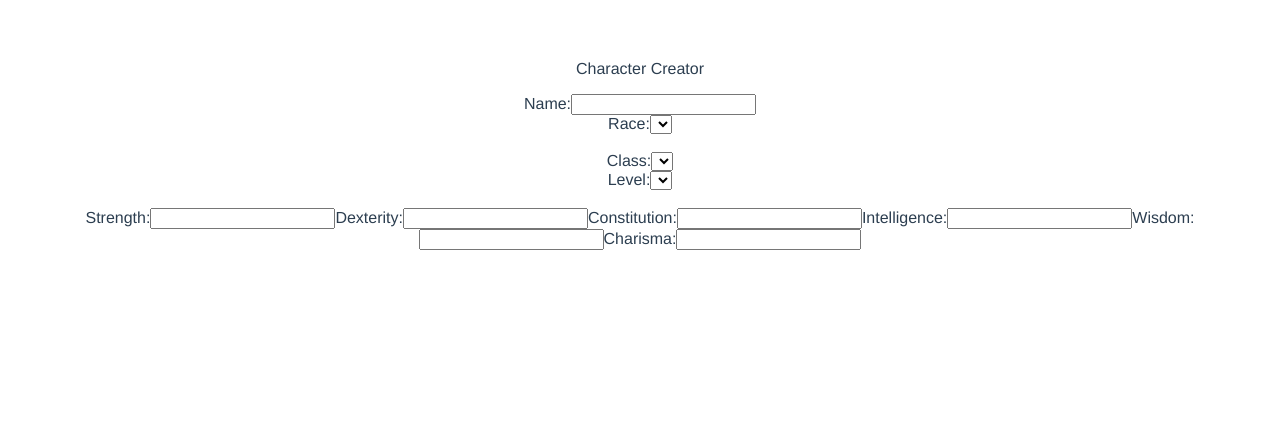
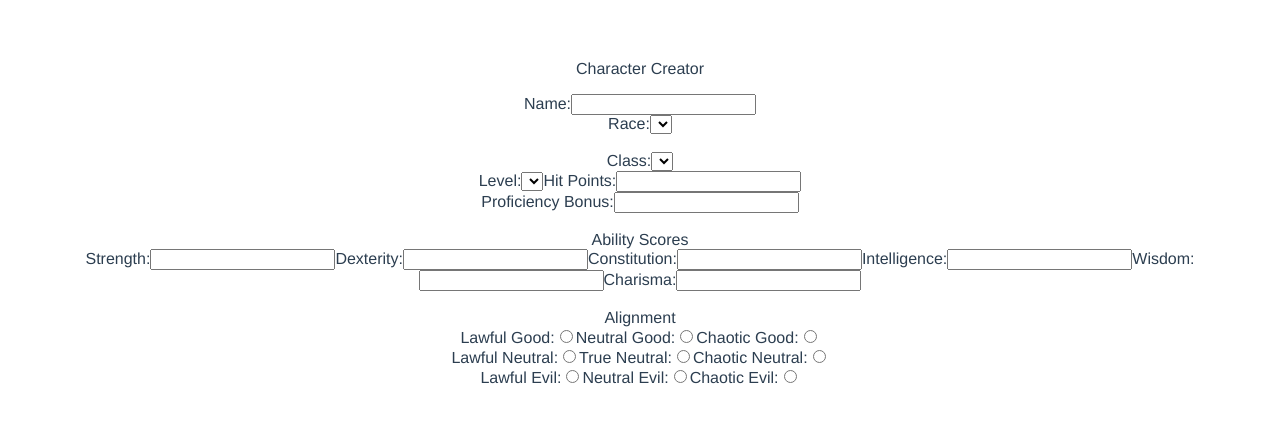
Before and after one commit to SurSouthside/Py_5E_Character_Creator, a Vue app in the folder charcreate-client/: page / in a window 1280 px wide. Shown: the top 422 px of the page. Built offline with nearby package versions, Linux system fonts and the light colour scheme.

Commit message:
Add ability scores and alignment

```diff
--- a/charcreate-client/src/components/CharCreate.vue
+++ b/charcreate-client/src/components/CharCreate.vue
@@ -18,10 +18,17 @@
     <br/>
     <label for="charcreate_level">Level:</label>
     <select id="charcreate_level"/>
+    <label for="charcreate_hp">Hit Points:</label>
+    <input type="text" id="charcreate_hp"/>
+    <br/>
+    <label for="charcreate_proficiency">Proficiency Bonus:</label>
+    <input type="text" id="charcreate_proficiency"/>
     <br/>
     <br/>
     <!--Step 2 end-->
     <!--Step 3 start-->
+    <span>Ability Scores</span>
+    <br/>
     <label for="charcreate_str">Strength:</label>
     <input type="text" id="charcreate_str"/>
     <label for="charcreate_dex">Dexterity:</label>
@@ -34,8 +41,32 @@
     <input type="text" id="charcreate_wis"/>
     <label for="charcreate_cha">Charisma:</label>
     <input type="text" id="charcreate_cha"/>
+    <br/>
+    <br/>
     <!--Step 3 end-->
     <!--Step 4 start-->
+    <span>Alignment</span>
+    <br/>
+    <label for="charcreate_align_lg">Lawful Good:</label>
+    <input type="radio" id="charcreate_align_lg" name="alignment" value="'lg">
+    <label for="charcreate_align_ng">Neutral Good:</label>
+    <input type="radio" id="charcreate_align_ng" name="alignment" value="'ng">
+    <label for="charcreate_align_cg">Chaotic Good:</label>
+    <input type="radio" id="charcreate_align_cg" name="alignment" value="'cg">
+    <br/>
+    <label for="charcreate_align_ln">Lawful Neutral:</label>
+    <input type="radio" id="charcreate_align_ln" name="alignment" value="'ln">
+    <label for="charcreate_align_tn">True Neutral:</label>
+    <input type="radio" id="charcreate_align_tn" name="alignment" value="'tn">
+    <label for="charcreate_align_cn">Chaotic Neutral:</label>
+    <input type="radio" id="charcreate_align_cn" name="alignment" value="cn">
+    <br/>
+    <label for="charcreate_align_le">Lawful Evil:</label>
+    <input type="radio" id="charcreate_align_le" name="alignment" value="'le">
+    <label for="charcreate_align_ne">Neutral Evil:</label>
+    <input type="radio" id="charcreate_align_ne" name="alignment" value="ne">
+    <label for="charcreate_align_ce">Chaotic Evil:</label>
+    <input type="radio" id="charcreate_align_ce" name="alignment" value="ce">
     <!--Step 4 end-->
     <!--Step 5 start-->
     <!--Step 5 end-->
```
